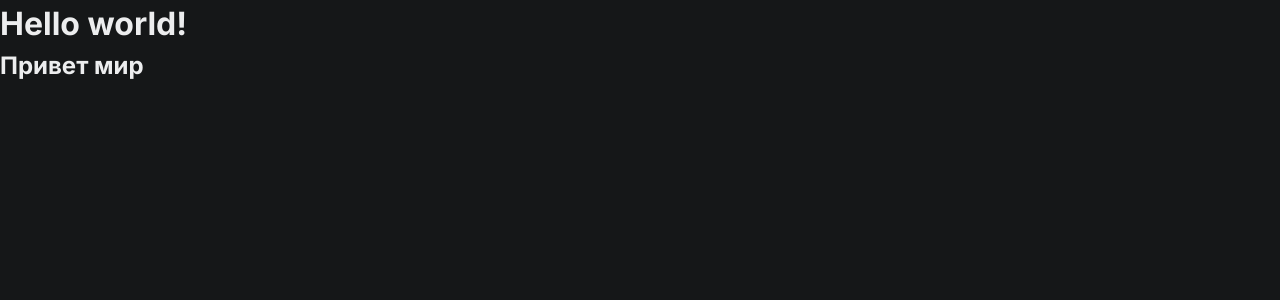
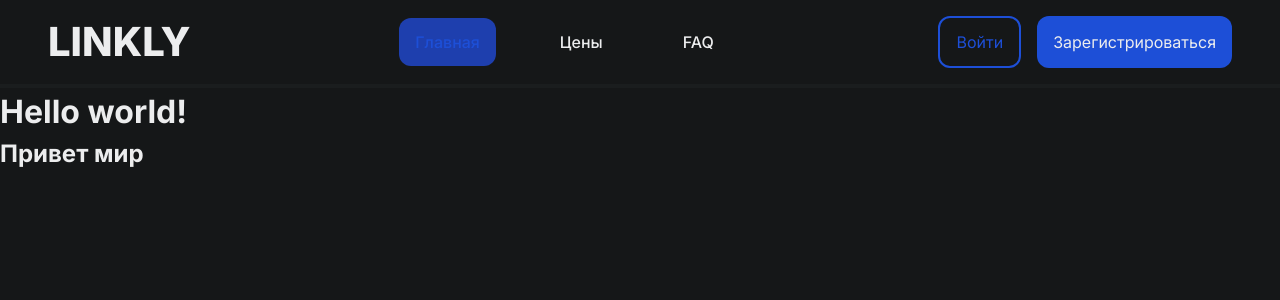
Before and after one commit to qHollow/linkly, a Next.js app: page / in a window 1280 px wide. Shown: the top 300 px of the page. Built offline with nearby package versions, Linux system fonts and the light colour scheme.

Commit message:
feat(ui): add header component

```diff
--- a/src/app/layout.tsx
+++ b/src/app/layout.tsx
@@ -1,6 +1,7 @@
 import 'shared/styles/reset.css';
 import 'shared/styles/globals.css';
 import { Inter } from 'next/font/google';
+import { Header } from 'shared/ui/Header';
 
 const inter = Inter({ subsets: ['latin'] });
 
@@ -16,7 +17,10 @@ export default function RootLayout({
 }) {
 	return (
 		<html lang="ru" className="dark-theme">
-			<body className={inter.className}>{children}</body>
+			<body className={inter.className}>
+				<Header />
+				{children}
+			</body>
 		</html>
 	);
 }
--- /dev/null
+++ b/src/shared/ui/Header/index.tsx
@@ -0,0 +1,37 @@
+import Link from 'next/link';
+import { Navigation } from './ui/Navigation';
+import style from './style.module.css';
+
+const NAV_LINKS = [
+	{
+		name: 'Главная',
+		href: '/',
+	},
+	{
+		name: 'Цены',
+		href: '/price',
+	},
+	{
+		name: 'FAQ',
+		href: '/faq',
+	},
+];
+
+export const Header = () => {
+	return (
+		<header className={style.header}>
+			<Link href="/" className={style.logo}>
+				Linkly
+			</Link>
+			<Navigation links={NAV_LINKS} />
+			<div className={style.loginBlock}>
+				<Link href="/login" className={style.loginLink}>
+					Войти
+				</Link>
+				<Link href="/register" className={style.registerLink}>
+					Зарегистрироваться
+				</Link>
+			</div>
+		</header>
+	);
+};
--- /dev/null
+++ b/src/shared/ui/Header/style.module.css
@@ -0,0 +1,40 @@
+.header {
+	display: flex;
+	align-items: center;
+	justify-content: space-between;
+	padding: 12px 48px;
+	border-bottom: 4px solid var(--secondary-bg-color);
+}
+
+.logo {
+	color: var(--text-color-high-contrast);
+	font-weight: 800;
+	font-size: 2.5rem;
+	text-transform: uppercase;
+	text-decoration: none;
+}
+
+.loginBlock {
+	display: flex;
+	gap: 16px;
+}
+
+.loginLink {
+	display: inline-flex;
+	align-items: center;
+	padding: 12px 16px;
+	color: var(--primary-color);
+	text-decoration: none;
+	border: 2px solid var(--primary-color);
+	border-radius: 12px;
+}
+
+.registerLink {
+	display: inline-flex;
+	align-items: center;
+	padding: 12px 16px;
+	color: var(--text-color-high-contrast);
+	text-decoration: none;
+	background-color: var(--primary-color);
+	border-radius: 12px;
+}
--- /dev/null
+++ b/src/shared/ui/Header/ui/Navigation/index.tsx
@@ -0,0 +1,41 @@
+'use client';
+
+import { usePathname } from 'next/navigation';
+import clsx from 'clsx';
+import style from './style.module.css';
+import Link from 'next/link';
+
+export type Link = {
+	name: string;
+	href: string;
+};
+
+interface Props {
+	/**
+	 * Array of navigation links
+	 */
+	links: Link[];
+}
+
+export const Navigation = ({ links }: Props) => {
+	const pathname = usePathname();
+
+	return (
+		<nav>
+			<ul className={style.navList}>
+				{links.map(({ href, name }: Link) => (
+					<li key={name} className={style.navListItem}>
+						<Link
+							href={href}
+							className={clsx(style.navLink, {
+								[style.active]: pathname.startsWith(href),
+							})}
+						>
+							{name}
+						</Link>
+					</li>
+				))}
+			</ul>
+		</nav>
+	);
+};
--- /dev/null
+++ b/src/shared/ui/Header/ui/Navigation/style.module.css
@@ -0,0 +1,27 @@
+.navList {
+	display: flex;
+	gap: 48px;
+}
+
+.navListItem {
+	list-style-type: none;
+}
+
+.navLink {
+	display: block;
+	padding: 12px 16px;
+	color: var(--text-color-high-contrast);
+	font-weight: 500;
+	text-decoration: none;
+	border-radius: 12px;
+	transition: all 0.2s ease-in-out;
+}
+
+.navLink:hover {
+	background-color: var(--primary-color-hover);
+}
+
+.navLink.active {
+	color: var(--primary-color);
+	background-color: var(--primary-color-hover);
+}
```
Also changed, not shown: 1 other file (tests, documents, lock files or other folders).
